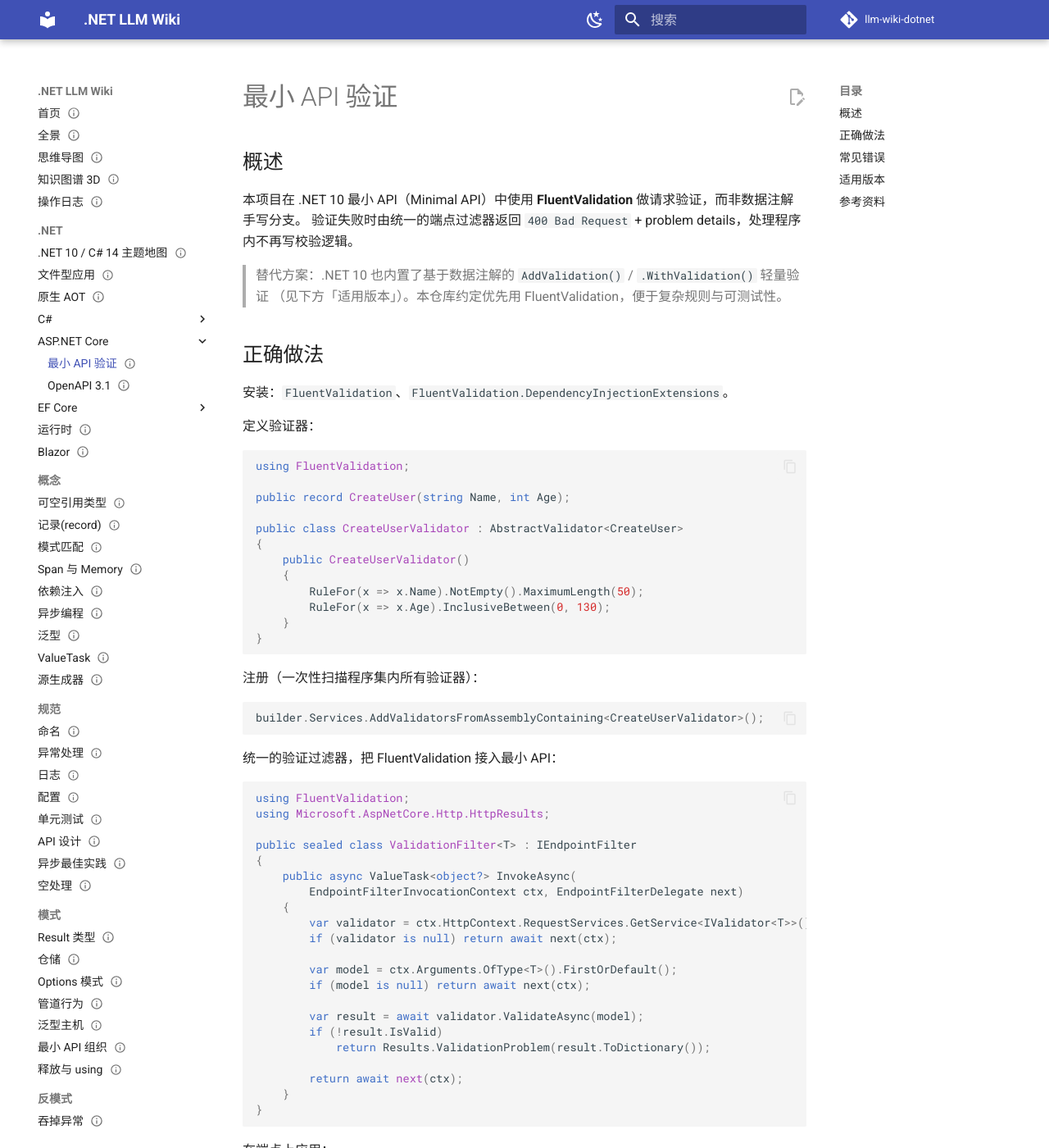
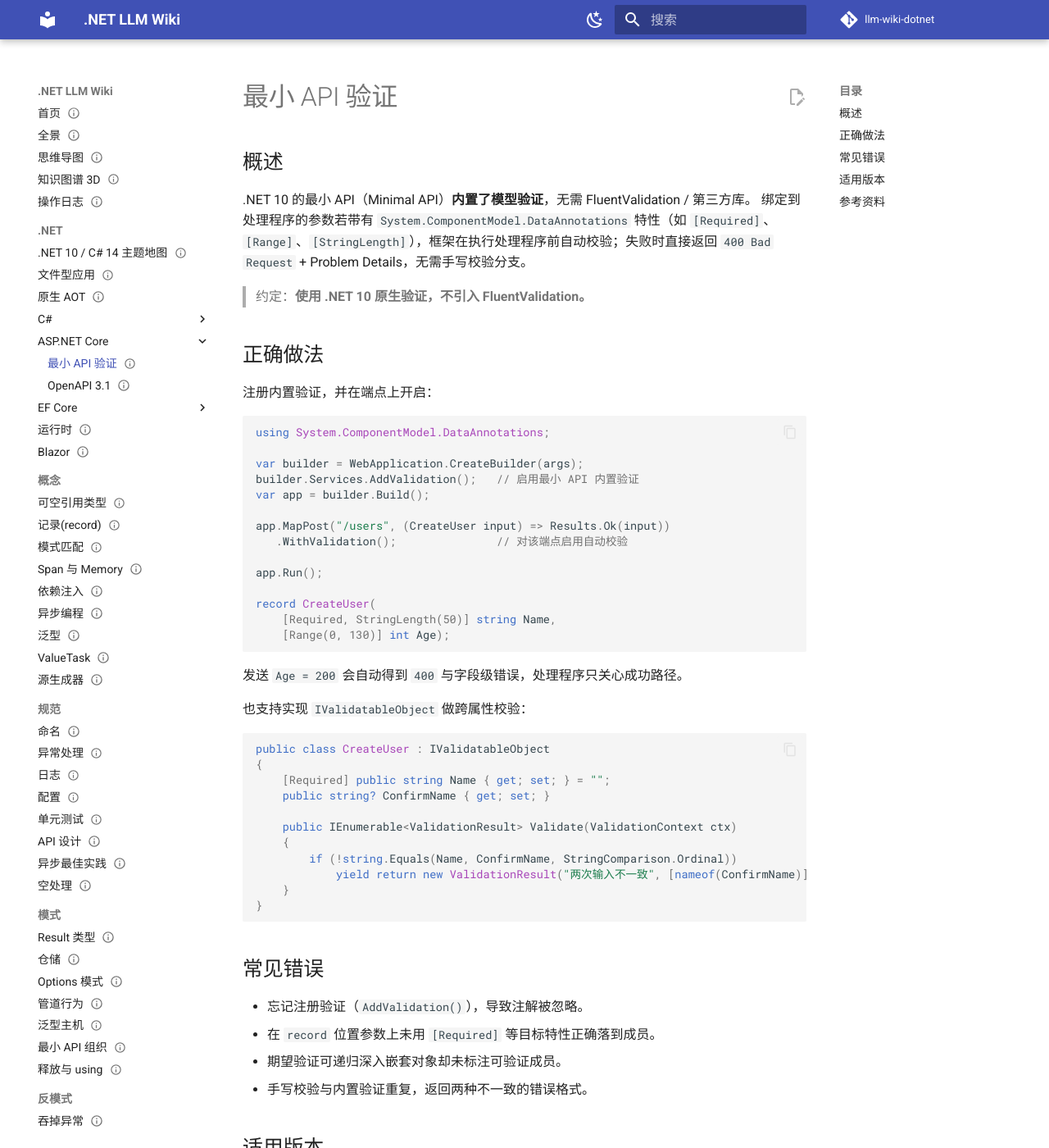
Before and after one commit to fenzel999/llm-wiki-dotnet, an MkDocs documentation site: the page built from wiki/dotnet/aspnet-core/minimal-api-validation.md, in a window 1280 px wide and 1400 px high. Shown: the whole window at 82% size. Built offline with MkDocs 1.6.1 and Material for MkDocs 9.7.7, drawn with Linux system fonts in a browser that asks for light colours; comment, search, counter and statistics services are not loaded; some of the changed text lies outside the part shown.

Commit message:
fix(validation): use .NET 10 built-in validation, drop FluentValidation

````diff
--- a/wiki/dotnet/aspnet-core/minimal-api-validation.md
+++ b/wiki/dotnet/aspnet-core/minimal-api-validation.md
@@ -1,7 +1,7 @@
 ---
-title: 最小 API 验证（FluentValidation）
-summary: .NET 10 最小 API 用 FluentValidation 做请求验证，并以端点过滤器统一返回 400。
-tags: [aspnetcore, minimal-api, validation, fluentvalidation, net10]
+title: 最小 API 验证（.NET 10 内置）
+summary: .NET 10 最小 API 用框架内置验证，带数据注解的参数自动校验并返 400，无需第三方库。
+tags: [aspnetcore, minimal-api, validation, net10]
 introduced-in: net10
 applies-to: [net10]
 status: stable
@@ -11,88 +11,67 @@ updated: 2026-07-09
 
 ## 概述
 
-本项目在 .NET 10 最小 API（Minimal API）中使用 **FluentValidation** 做请求验证，而非数据注解手写分支。
-验证失败时由统一的端点过滤器返回 `400 Bad Request` + problem details，处理程序内不再写校验逻辑。
+.NET 10 的最小 API（Minimal API）**内置了模型验证**，无需 FluentValidation / 第三方库。
+绑定到处理程序的参数若带有 `System.ComponentModel.DataAnnotations` 特性（如 `[Required]`、
+`[Range]`、`[StringLength]`），框架在执行处理程序前自动校验；失败时直接返回
+`400 Bad Request` + Problem Details，无需手写校验分支。
 
-> 替代方案：.NET 10 也内置了基于数据注解的 `AddValidation()` / `.WithValidation()` 轻量验证
-> （见下方「适用版本」）。本仓库约定优先用 FluentValidation，便于复杂规则与可测试性。
+> 约定：**使用 .NET 10 原生验证，不引入 FluentValidation。**
 
 ## 正确做法
 
-安装：`FluentValidation`、`FluentValidation.DependencyInjectionExtensions`。
-
-定义验证器：
+注册内置验证，并在端点上开启：
 
 ```csharp
-using FluentValidation;
+using System.ComponentModel.DataAnnotations;
 
-public record CreateUser(string Name, int Age);
+var builder = WebApplication.CreateBuilder(args);
+builder.Services.AddValidation();   // 启用最小 API 内置验证
+var app = builder.Build();
 
-public class CreateUserValidator : AbstractValidator<CreateUser>
+app.MapPost("/users", (CreateUser input) => Results.Ok(input))
+   .WithValidation();               // 对该端点启用自动校验
+
+app.Run();
+
+record CreateUser(
+    [Required, StringLength(50)] string Name,
+    [Range(0, 130)] int Age);
+```
+<!-- ⚠️ needs-your-call: 确认 .NET 10 内置验证的注册/启用 API 名称（AddValidation / WithValidation） -->
+
+发送 `Age = 200` 会自动得到 `400` 与字段级错误，处理程序只关心成功路径。
+
+也支持实现 `IValidatableObject` 做跨属性校验：
+
+```csharp
+public class CreateUser : IValidatableObject
 {
-    public CreateUserValidator()
+    [Required] public string Name { get; set; } = "";
+    public string? ConfirmName { get; set; }
+
+    public IEnumerable<ValidationResult> Validate(ValidationContext ctx)
     {
-        RuleFor(x => x.Name).NotEmpty().MaximumLength(50);
-        RuleFor(x => x.Age).InclusiveBetween(0, 130);
+        if (!string.Equals(Name, ConfirmName, StringComparison.Ordinal))
+            yield return new ValidationResult("两次输入不一致", [nameof(ConfirmName)]);
     }
 }
 ```
 
-注册（一次性扫描程序集内所有验证器）：
-
-```csharp
-builder.Services.AddValidatorsFromAssemblyContaining<CreateUserValidator>();
-```
-
-统一的验证过滤器，把 FluentValidation 接入最小 API：
-
-```csharp
-using FluentValidation;
-using Microsoft.AspNetCore.Http.HttpResults;
-
-public sealed class ValidationFilter<T> : IEndpointFilter
-{
-    public async ValueTask<object?> InvokeAsync(
-        EndpointFilterInvocationContext ctx, EndpointFilterDelegate next)
-    {
-        var validator = ctx.HttpContext.RequestServices.GetService<IValidator<T>>();
-        if (validator is null) return await next(ctx);
-
-        var model = ctx.Arguments.OfType<T>().FirstOrDefault();
-        if (model is null) return await next(ctx);
-
-        var result = await validator.ValidateAsync(model);
-        if (!result.IsValid)
-            return Results.ValidationProblem(result.ToDictionary());
-
-        return await next(ctx);
-    }
-}
-```
-
-在端点上应用：
-
-```csharp
-app.MapPost("/users", (CreateUser input) => Results.Ok(input))
-   .AddEndpointFilter<ValidationFilter<CreateUser>>();
-```
-
-无效请求（如 `Age = 200`）自动得到 `400` 与字段级错误，处理程序只关心成功路径。
-
 ## 常见错误
 
-- 忘记注册验证器（`AddValidatorsFromAssemblyContaining`），导致无验证生效。
-- 把校验逻辑又写进处理程序，与过滤器重复、返回两种不一致的错误格式。
-- 验证器命名未与请求类型对应，难以定位。
-- 在 `record` 位置参数上误用目标特性（FluentValidation 直接对属性/成员写规则，无需 `[param: ...]`）。
+- 忘记注册验证（`AddValidation()`），导致注解被忽略。
+- 在 `record` 位置参数上未用 `[Required]` 等目标特性正确落到成员。
+- 期望验证可递归深入嵌套对象却未标注可验证成员。
+- 手写校验与内置验证重复，返回两种不一致的错误格式。
 
 ## 适用版本
 
 === "net10"
-    推荐 FluentValidation（如上）。也可使用内置 `AddValidation()` + `.WithValidation()` 的轻量验证。
+    最小 API 内置验证与自动 400（本仓库约定做法）。
 
 === "net8"
-    无内置验证，使用 FluentValidation（同一套写法）或手写过滤器。
+    无内置验证，需手写过滤器或引入第三方库（如 FluentValidation）。
 
 ## 参考资料
 
````
Also changed, not shown: wiki/log.md (+4 -0 lines).
